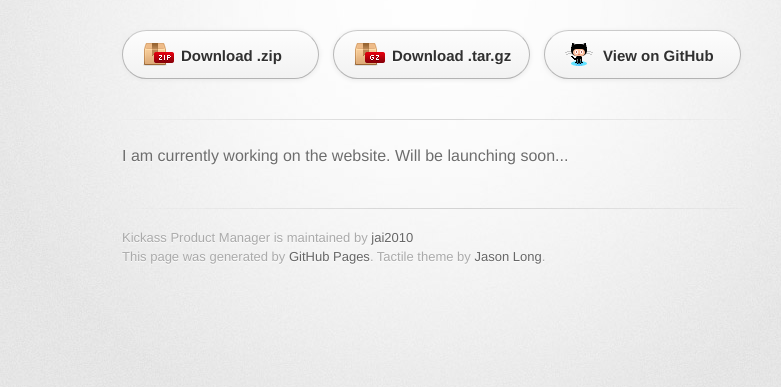
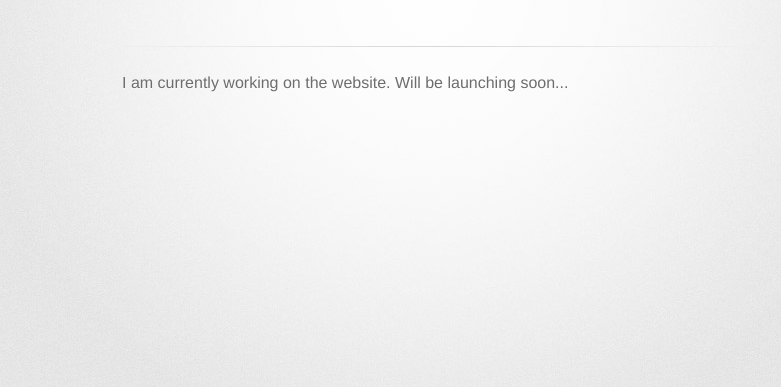
Before and after one commit to jai2010/kickassproductmanagersfdg, a plain HTML site: page index.html in a window 1280 px wide. Shown: the part 127-514 px from the top of the page, without its empty margins (208-989 px from the left). Drawn offline with Linux system fonts and the light colour scheme; a web font is replaced by a local one.

Commit message:
Update index.html

```diff
--- a/index.html
+++ b/index.html
@@ -22,11 +22,6 @@
           <h2>Tools &amp; Articles on how to become a Kickass Product Manager</h2>
         </header>
 
-        <section id="downloads" class="clearfix">
-          <a href="https://github.com/jai2010/kickassproductmanager/zipball/master" id="download-zip" class="button"><span>Download .zip</span></a>
-          <a href="https://github.com/jai2010/kickassproductmanager/tarball/master" id="download-tar-gz" class="button"><span>Download .tar.gz</span></a>
-          <a href="https://github.com/jai2010/kickassproductmanager" id="view-on-github" class="button"><span>View on GitHub</span></a>
-        </section>
 
         <hr>
 
@@ -34,10 +29,6 @@
           <p>I am currently working on the website. Will be launching soon...</p>
         </section>
 
-        <footer>
-          Kickass Product Manager is maintained by <a href="https://github.com/jai2010">jai2010</a><br>
-          This page was generated by <a href="https://pages.github.com">GitHub Pages</a>. Tactile theme by <a href="https://twitter.com/jasonlong">Jason Long</a>.
-        </footer>
 
 
       </div>
```
